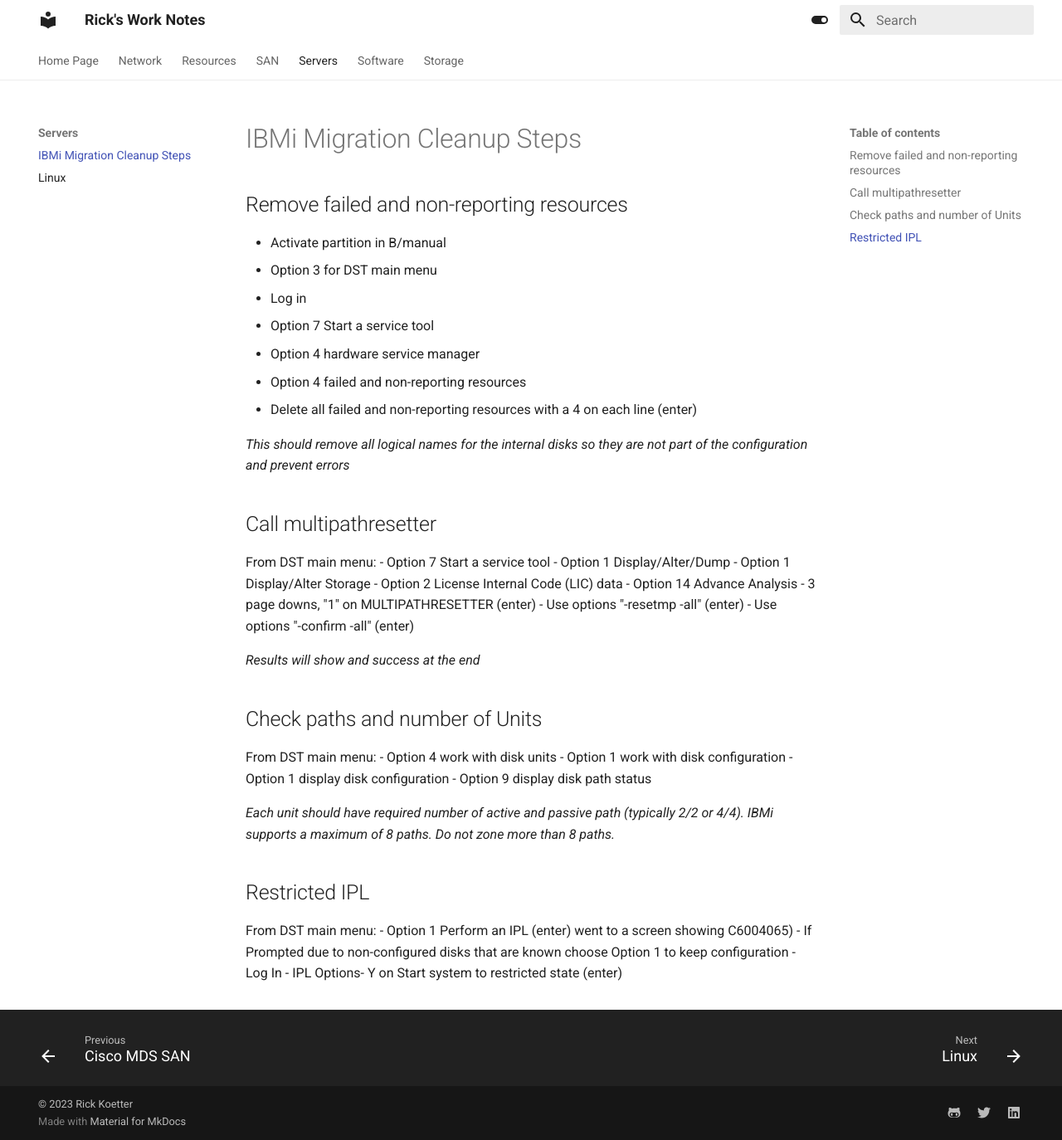
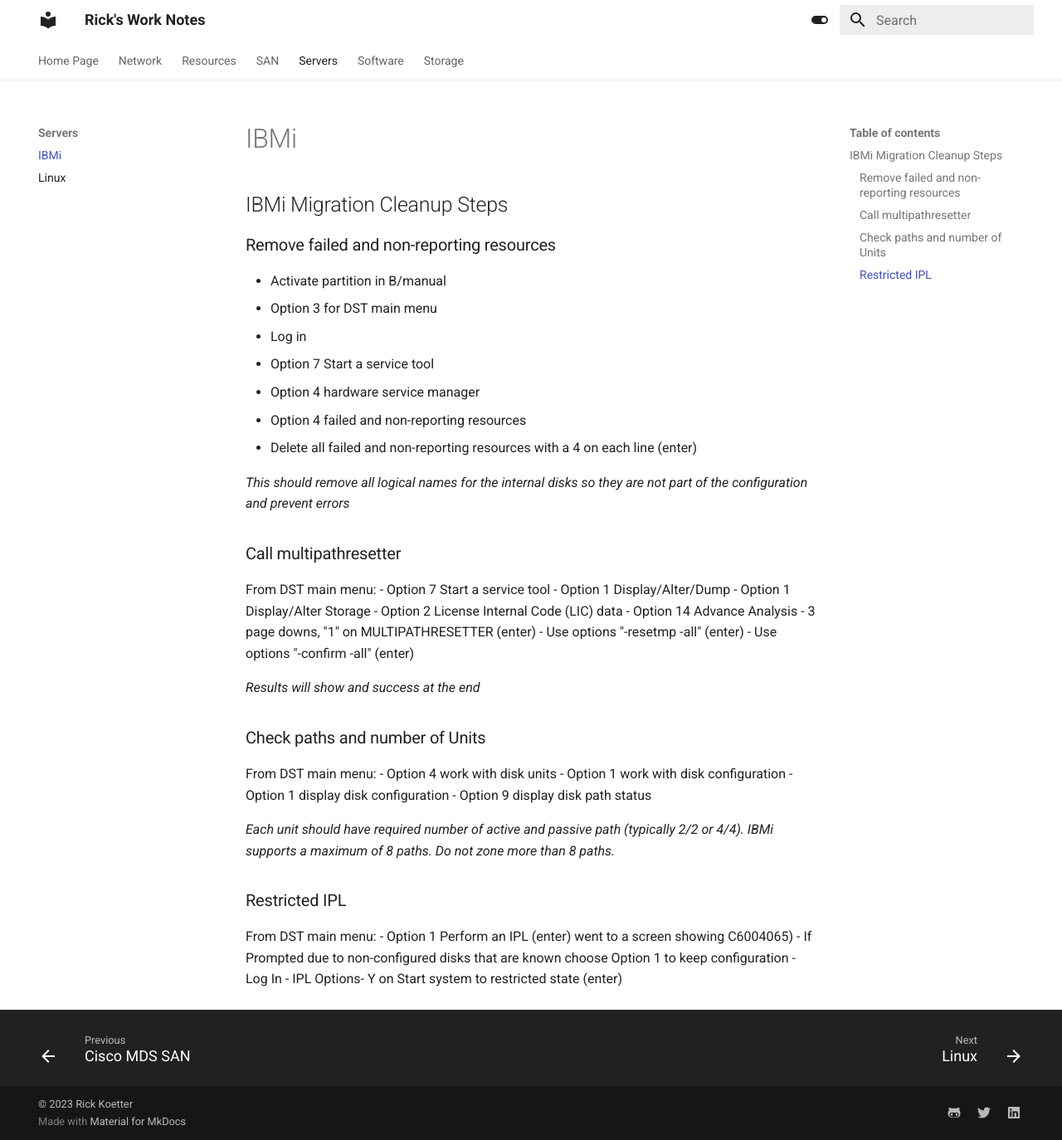
Before and after one commit to rickkoe/worknotes, an MkDocs documentation site: the page built from docs/Servers/ibmi.md, in a window 1280 px wide and 1374 px high. Shown: the whole window at 83% size. Built offline with MkDocs 1.6.1 and Material for MkDocs 9.7.7, drawn with Linux system fonts in a browser that asks for light colours.

Commit message:
update headers

```diff
--- a/docs/Servers/ibmi.md
+++ b/docs/Servers/ibmi.md
@@ -1,5 +1,6 @@
-# IBMi Migration Cleanup Steps
-## Remove failed and non-reporting resources
+# IBMi
+## IBMi Migration Cleanup Steps
+### Remove failed and non-reporting resources
 - Activate partition in B/manual
 - Option 3  for DST main menu
 - Log in
@@ -9,7 +10,7 @@
 - Delete all failed and non-reporting resources with a 4 on each line (enter)
 
 *This should remove all logical names for the internal disks so they are not part of the configuration and prevent errors*
-## Call multipathresetter
+### Call multipathresetter
 From DST main menu:
 - Option 7 Start a service tool
 - Option 1 Display/Alter/Dump
@@ -22,7 +23,7 @@ From DST main menu:
 
 *Results will show and success at the end*
 
-## Check paths and number of Units
+### Check paths and number of Units
 From DST main menu:
 - Option 4 work with disk units
 - Option 1 work with disk configuration
@@ -31,7 +32,7 @@ From DST main menu:
 
 *Each unit should have required number of active and passive path (typically 2/2 or 4/4).  IBMi supports a maximum of 8 paths.  Do not zone more than 8 paths.*
 
-## Restricted IPL
+### Restricted IPL
 From DST main menu:
 - Option 1 Perform an IPL (enter) went to a screen showing C6004065)
 - If Prompted due to non-configured disks that are known choose Option 1 to keep configuration
```
Also changed, not shown: docs/Servers/linux.md (+4 -0 lines).
